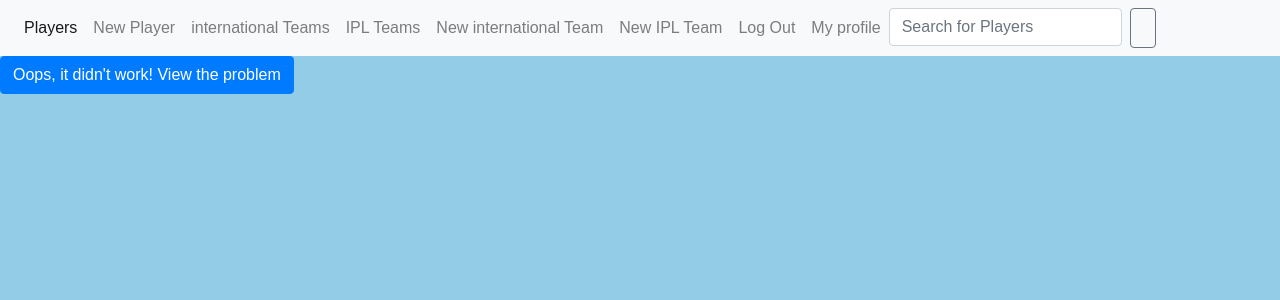
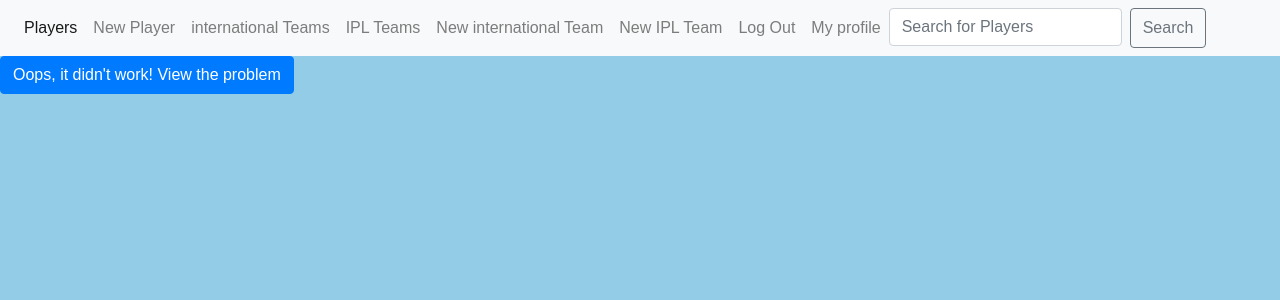
Before and after one commit to SahilLodhe/CricApp, a Django app: page /MyT20TeamX1/ in a window 1280 px wide. Shown: the top 300 px of the page. Run offline with Django 4.2, Linux system fonts and the light colour scheme; a user stored in the database is signed in; data comes from the database, SQL or seed files in the repository; parts of the project's set-up code (start-up, migrations or seed data) failed here and were passed over; some libraries are stand-ins or nearby versions.

Commit message:
added name to the search bar

```diff
--- a/templates/registration/base.html
+++ b/templates/registration/base.html
@@ -171,7 +171,7 @@
           <form class="d-flex" method="post" action="{% url 'player:search_venues' %}">
             {% csrf_token %}
             <input class="form-control me-2" type="search" placeholder="Search for Players" aria-label="Search" name="searched">
-            <button class="btn btn-outline-secondary" type="submit"></button>
+            <button class="btn btn-outline-secondary" type="submit">Search</button>
           </form>
         </ul>
       </div>
```
